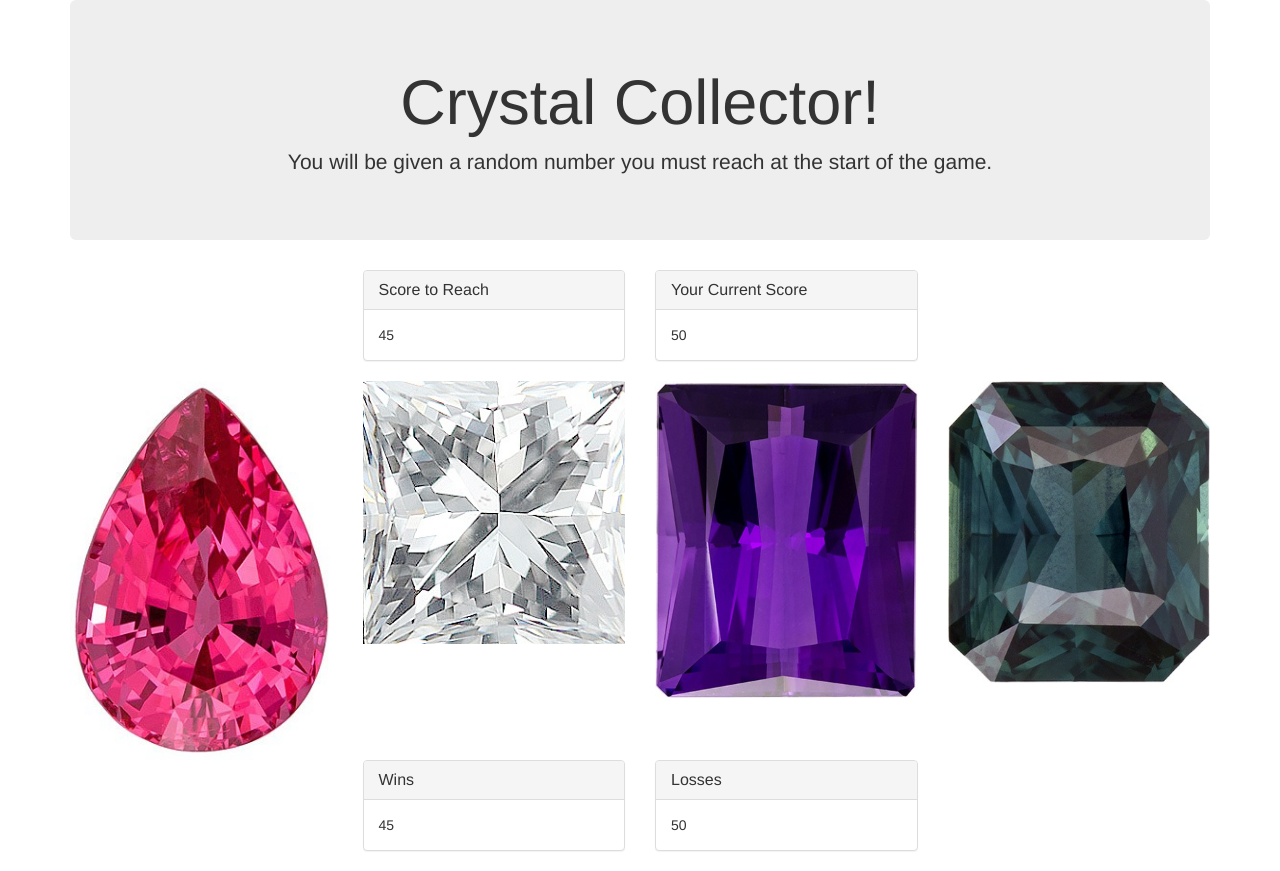
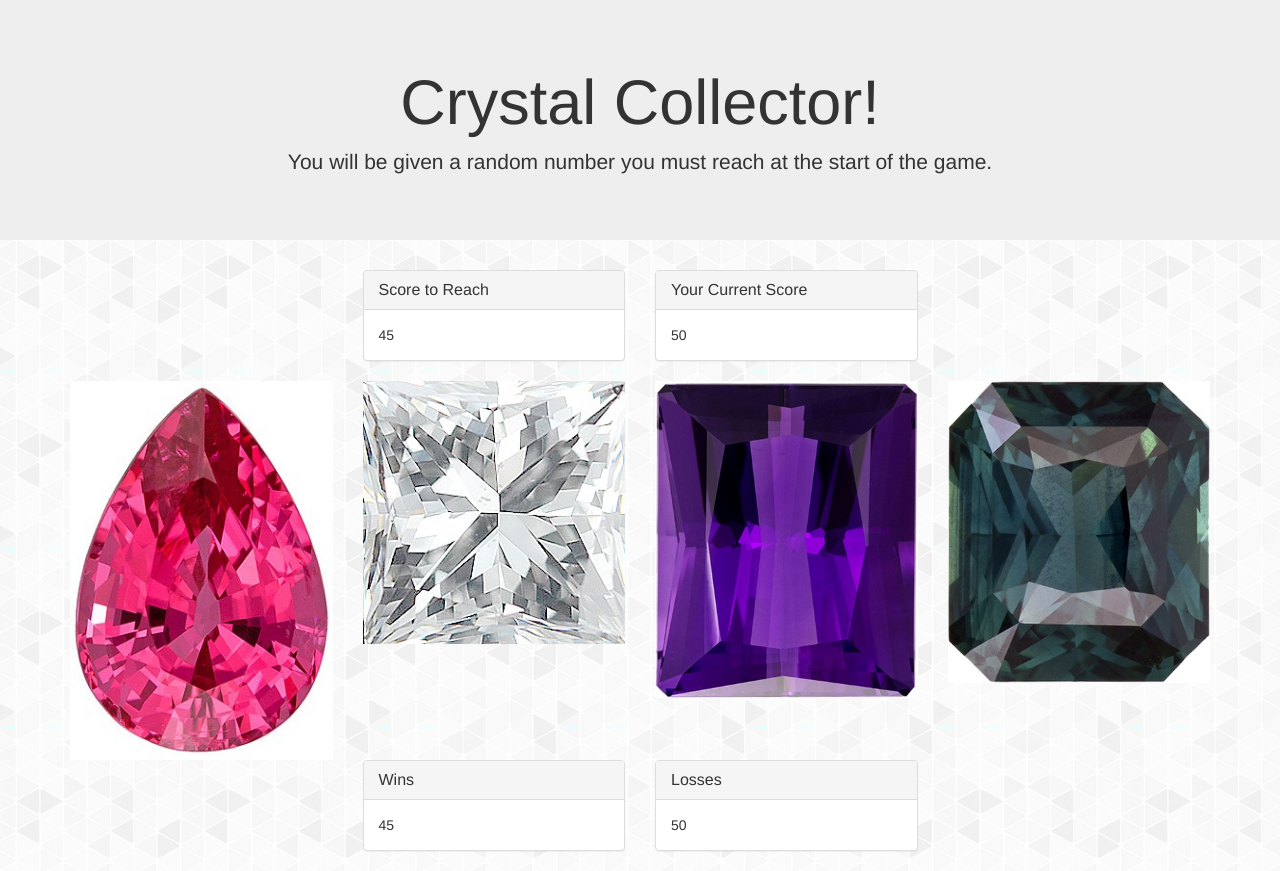
Before and after one commit to StephenPino/week-4-game, a plain HTML site: page index.html in a window 1280 px wide. Drawn offline with nearby package versions, Linux system fonts and the light colour scheme.

Commit message:
changed some css elements

```diff
--- a/assets/css/style.css
+++ b/assets/css/style.css
@@ -0,0 +1,3 @@
+body{
+	background: url('../images/gplaypattern.png');
+}
--- a/assets/javascript/game.js
+++ b/assets/javascript/game.js
@@ -0,0 +1 @@
+console.log("game is linked");
--- a/index.html
+++ b/index.html
@@ -2,14 +2,17 @@
 <html>
 <head>
 	<title>Crystal Game</title>
-</head>
+
+<!-- jQuery -->
+<script src="https://code.jquery.com/jquery-3.1.1.js"></script>
 
 <!-- Bootstrap -->
-<link rel="stylesheet" href="https://maxcdn.bootstrapcdn.com/bootstrap/3.3.6/css/bootstrap.min.css" integrity="sha384-1q8mTJOASx8j1Au+a5WDVnPi2lkFfwwEAa8hDDdjZlpLegxhjVME1fgjWPGmkzs7" crossorigin="anonymous">
+<link href="https://maxcdn.bootstrapcdn.com/bootswatch/3.3.7/darkly/bootstrap.min.css" rel="stylesheet" integrity="sha384-S7YMK1xjUjSpEnF4P8hPUcgjXYLZKK3fQW1j5ObLSl787II9p8RO9XUGehRmKsxd" crossorigin="anonymous">
 
+<link rel="stylesheet" type="text/css" href="assets/css/style.css">
+
+</head>
 <body>
-
-<div class="container">
 
 	<div class="jumbotron">
 		<div class="container">
@@ -17,6 +20,8 @@
 			<p class="text-center">You will be given a random number you must reach at the start of the game.</p>
 		</div>
 	</div>
+
+<div class="container">
 
 	<div class="row">
 
@@ -108,8 +113,6 @@
 
 </div>
 
-<!-- jQuery -->
-<script src="https://code.jquery.com/jquery-3.1.1.js"></script>
 
 <!-- Link to Game logic -->
 <script src="assets/javascript/game.js" type="text/javascript"></script>
```
Also changed, not shown: assets/images/gplaypattern.png (added), assets/images/gplaypattern_@2X.png (added).
